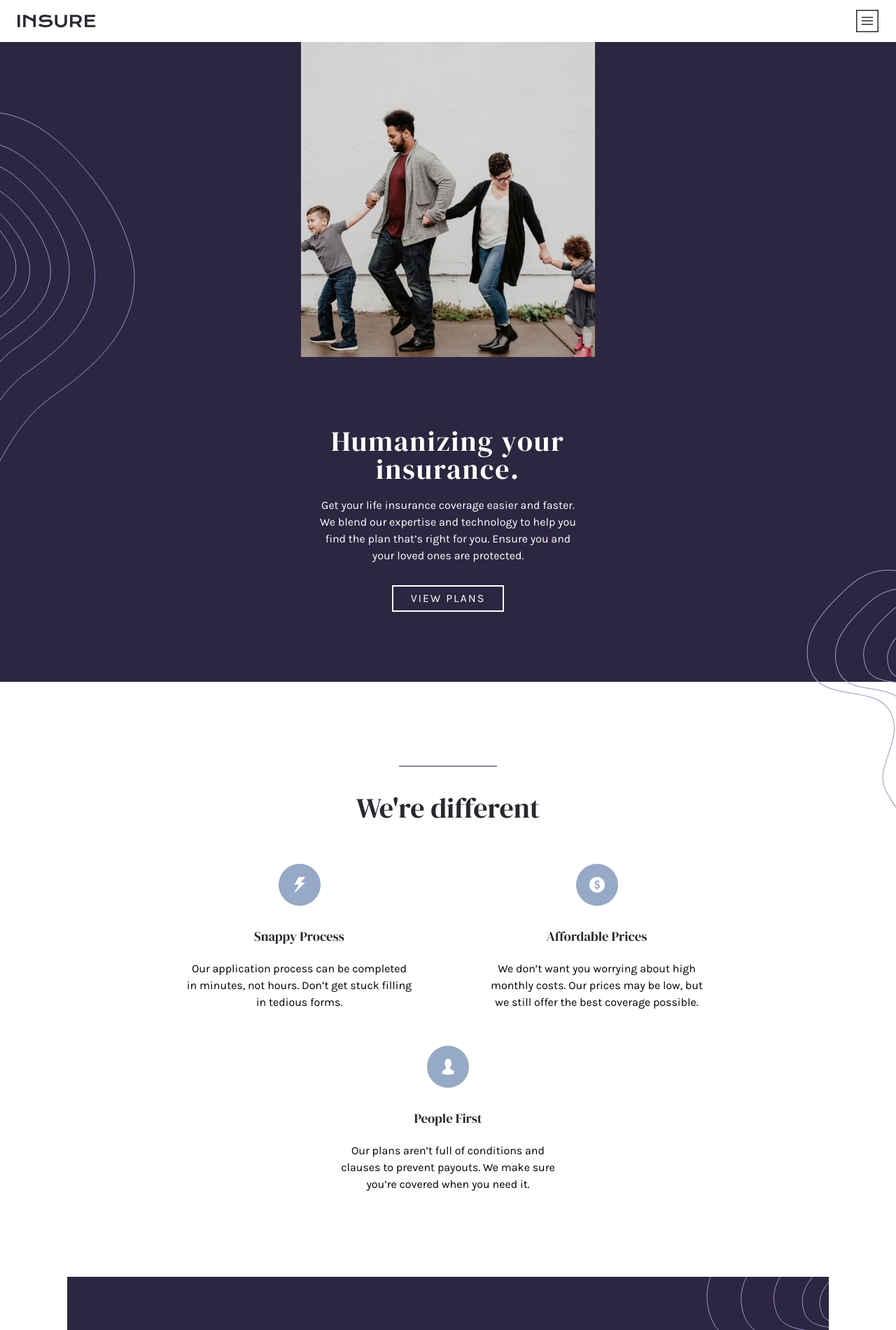
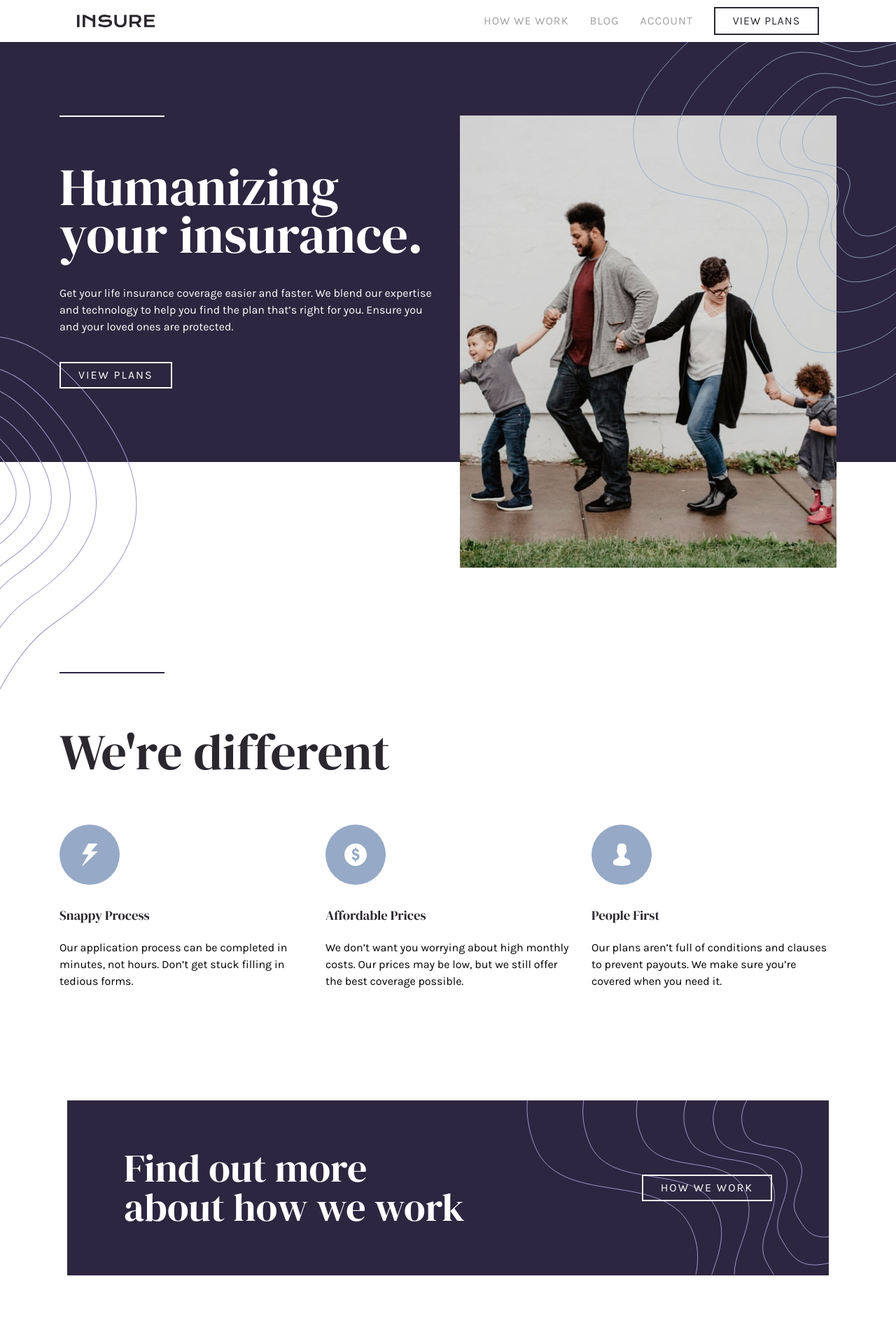
Before and after one commit to SrHatcher/practice-insure-landing-page, a plain HTML site: page index.html in a window 1280 px wide. Shown: the top 1900 px of the page at 70% size. Drawn offline with Linux system fonts and the light colour scheme.

Commit message:
added some media queries more and completed desktop version, now working on hover effects

```diff
--- a/styles/desktop.css
+++ b/styles/desktop.css
@@ -1,486 +1,245 @@
-body{
-    font-size: 1.6rem;
-    font-family: var(--font-text);
-    font-weight: 400;
-}
+header{
+    display: flex;
+    justify-content: center;
+    align-items: center;
 
-header{
-    width: 100%;
-    height: 6rem;
-
-    --state-close: scale(0);
-    --state-open: scale(1);
-    --state-menu: translateX(-100%);
-}
-header:target{
-    --state-close: scale(1);
-    --state-open: scale(0);
-    --state-menu: translateX(0)
 }
 .header__container{
-    position: absolute;
-    display: grid;
-    grid-template-columns: repeat(2, max-content);
-    justify-content: space-between;
-    align-items: center;
-
-    height: 6rem;
-    width: 100%;
-    padding: 0 2.5rem;
-
-    background-color: white;
-    z-index: 3;
+    max-width: 111rem;
 }
-.header__logo{}
 .header__navbar_in{
+    display: unset;
+}
+.header__navbar_out{
     display: none;
 }
-.header__navbar_out{
-    position: fixed;
-    bottom: 0;
-    top: 0;
-    right: 0;
-    left: 0;
-    display: flex;
-    justify-content: center;
-
-    padding-block-start: 10rem;
-
-    background-color: var(--very-dark-violet);
-    transform: var(--state-menu);
-    transition: .3s transform;
-    z-index: 2;
-}
 .header__list{
-    display: flex;
-    align-items: center;
-    flex-flow: column nowrap;
-    gap: 3rem;
-
-    padding: 0;
-    margin: 0;
+    flex-flow: row nowrap;
 }
 .header__item{
-    list-style: none;
-    font-weight: 400;
-    font-size: 2rem;
-    letter-spacing: 0.2rem;
-
-    cursor: pointer;
+    font-size: 1.6rem;
+    letter-spacing: 0.1rem;
 }
 .header__item a{
     text-decoration: none;
 
-    color: white;
+    color: #a0a0a0;
 }
-.header__navbar_out .header__list .header__item:nth-child(4){
+.header__navbar_in .header__list .header__item:nth-child(4){
     display: flex;
     align-items: center;
     justify-content: center;
 
     white-space: nowrap;
-    width: 30rem;
-    height: 5rem;
+    width: 15rem;
+    height: 4rem;
 
-    border: solid 0.2rem white;
+    border: solid 0.2rem var(--very-dark-violet);
+}
+.header__navbar_in .header__list .header__item:nth-child(4) a{
+    color: var(--very-dark-violet);
 }
 
 .header__open, .header__close{
-    grid-column: 2 / 3;
-    grid-row: 1 / 2;
-
-    cursor: pointer;
-    transition: 0.4s transform;
-    z-index: 2;
-}
-
-.header__open{
-    transform: var(--state-open);
-}
-.header__close{
-    transform: var(--state-close);
-}
-
-.header__pattern{
-    position: absolute;
-    bottom: 0;
-    right: 0;
-
-    width: 100%;
-    height: 21.5rem;
-
-    background-image: url('../images/bg-pattern-mobile-nav.svg');
-    background-repeat: no-repeat;
-    background-size: cover;
+    display: none;
 }
 
 
-
-main{
-    display: flex;
-    flex-direction: column;
-}
 .main__firstview{
     position: relative;
     display: flex;
     justify-content: center;
     align-items: center;
 
+    height: 60rem;
+
     background-color: var(--dark-violet);
 }
 .firstview__container{
+    position: relative;
     display: flex;
-    flex-direction: column-reverse;
+    justify-content: flex-start;
+    align-items: end;
+    flex-direction: row;
 
     width: 100%;
-    max-width: 42rem;
-
+    max-width: 111rem;
+    height: 39rem;
 }
 .firstview__line{
-    display: none;
+    position: absolute;
+    top: 0;
+    left: 0;
+    display: inline-block;
+
+    width: 15rem;
+    height: 0.2rem;
+
+    background-color: var(--very-light-gray);
 }
 .firstview__content{
     position: relative;
     display: flex;
-    justify-content: center;
+    justify-content: space-between;
     flex-flow: column nowrap;
-    align-items: center;
+    align-items: start;
 
-    margin-block-start: 10rem;
-    margin-block-end: 10rem;
+    margin-block-start: unset;
+    margin-block-end: unset;
+    width: 54rem;
+    height: 32.2rem;
 }
 .firstview__title{
-    padding: 0 3rem;
+    padding: unset;
 
     font-family: var(--font-headings);
-    font-size: 4rem;
-    letter-spacing: 0.2rem;
-    line-height: 4rem;
-    text-align: center;
+    font-size: 7.5rem;
+    letter-spacing: unset;
+    line-height: 6.8rem;
+    text-align: left;
     font-weight: 400;
 
     color: white;
 }
 .firstview__text{
-    margin-block-start: 2rem;
+    margin-block-start: unset;
+    padding: unset;
 
-    text-align: center;
-    padding: 0 2.5rem;
-    font-weight: 400;
-
-    color: white;
+    text-align: left;
 }
 .firstview__button{
-    margin-block-start: 3rem;
+    margin-block-start: unset;
 }
 .firstview__image_container{
+    position: absolute;
+    top: 0;
+    right: 0;
 
+    width: 53.8rem;
+    height: 64.6rem;
 }
 .firstview__image{
-    position: relative;
-    width: 100%;
-    height: 45rem;
+    height: 100%;
 
-    background-image: url('../images/image-intro-mobile.jpg');
-    background-repeat: no-repeat;
-    background-size: cover;
+    background-image: url('../images/image-intro-desktop.jpg');
 }
 .firstview__pattern{
-    position: absolute;
-    top: 45rem;
-    left: 0;
+    top: 42rem;
 
-    width: 18rem;
-    height: 16rem;
+    width: 20rem;
+    height: 50.6rem;
 
-    background-image: url('../images/bg-pattern-intro-left-mobile.svg');
-    background-repeat: no-repeat;
-    background-size: contain;
+    background-image: url('../images/bg-pattern-intro-left-desktop.svg');
 }
 .firstview__pattern2{
-    position: absolute;
-    bottom: -18.5rem;
-    right: 0;
+    bottom: unset;
+    top: 0;
 
-    width: 12.8rem;
-    height: 34.5rem;
+    width: 43.9rem;
+    height: 51.2rem;
 
-    background-image: url('../images/bg-pattern-intro-right-mobile.svg');
-    background-repeat: no-repeat;
-    background-size: contain;
+    background-image: url('../images/bg-pattern-intro-right-desktop.svg');
+    background-position: right;
+    z-index: 2;
 }
+
+
 .main__secondview{
-    display: flex;
-    justify-content: center;
-    align-items: center;
+    margin-block-start: 30rem;
 }
 
 
 .secondview__container{
-    position: relative;
-    display: flex;
-    flex-direction: column;
-    align-items: center;
+    align-items: flex-start;
 
-    width: 100%;
-    max-width: 111rem;
-    margin-block-start: 12rem;
-    margin-block-end: 12rem;
+    margin-block-start: unset;
+    margin-block-end: unset;
 }
 .secondview__line{
-    position: absolute;
-    top: 0;
-    display: block;
+    left: 0;
 
-    width: 14rem;
-    height: 0.1rem;
-
-    background-color: var(--dark-violet);
+    width: 15rem;
+    height: 0.2rem;
 }
 .secondview__title{
-    margin-block-start: 3rem;
+    margin-block-start: 6rem;
 
-    font-family: var(--font-headings);
-    font-size: 4rem;
-    font-weight: 400;
-
-    color: var(--very-dark-violet);
+    font-size: 7.2rem;
+}
+.secondview__items_container{
+    justify-content: space-between;
+    gap: 0;
 
 }
-.secondview__items_container{
-    display: flex;
-    align-items: center;
-    justify-content: center;
-    flex-flow: row wrap;
-    gap: 5rem;
+.secondview__item{
+    align-items: flex-start;
 
-    width: 100%;
-    margin-block-start: 5rem;
-}
-.secondview__item{
-    display: flex;
-    align-items: center;
-    justify-content: center;
-    flex-direction: column;
-
-    padding: 0 2.5rem;
-    max-width: 37.5rem;
+    padding: unset;
+    max-width: 35rem;
 }
 .item__image{
-    margin-block-end: 3rem;
-
-    width: 6rem;
-    height: 6rem;
-
-    background-size: contain;
-    background-repeat: no-repeat;
-
-}
-.item__title{
-    font-family: var(--font-headings);
-    font-weight: 400;
-
-    color: var(--very-dark-violet);
+    width: 8.6rem;
+    height: 8.6rem;
 }
 .item__text{
-    margin-block-start: 2rem;
-
-    text-align: center;
+    text-align: left;
 }
 
-
 .main__thirdview{
-    display: flex;
-    align-items: center;
-    justify-content: center;
-
-    margin-block-end: 12rem;
+    margin-block-start: 15.8rem;
+    margin-block-end: 15rem;
 }
 .thirdview__container{
-    position: relative;
-    display: flex;
-    justify-content: center;
-    align-items: center;
-    flex-direction: column;
-    gap: 4rem;
+    justify-content: space-between;
+    flex-direction: row;
 
-    width: 85%;
-    height: 34.5rem;
-    padding: 0 3rem;
-
-    background-color: var(--dark-violet);
+    height: 25rem;
+    padding: 0 8.1rem;
 }
 .thirdview__title{
-    position: relative;
+    width: 49rem;
 
-    font-family: var(--font-headings);
-    font-weight: 400;
-    font-size: 3.5rem;
-    line-height: 4rem;
-    text-align: center;
+    font-size: 5.6rem;
+    line-height: 5.6rem;
+    text-align: left;
+}
+.thirdview__pattern{
+    width: 43.2rem;
+    height: 100%;
 
-    color: white;
-}
-.thirdview__button{
-    position: relative;
-}
-
-.thirdview__pattern{
-    position: absolute;
-    top: 0;
-    right: 0;
-
-    width: 17.5rem;
-    height: 31.7rem;
-
-    background-image: url('../images/bg-pattern-how-we-work-mobile.svg');
-    background-repeat: no-repeat;
-    background-size: contain;
+    background-image: url('../images/bg-pattern-how-we-work-desktop.svg');
 }
 
 footer{
-    position: relative;
-    display: flex;
-    justify-content: center;
-    align-items: center;
-
-    padding: 8rem 0;
-    width: 100%;
-
-    background-color: var(--very-light-gray);
+    padding: unset;
+    height: 39.3rem;
 }
 .footer__pattern{
-    position: absolute;
-    top: 0;
-    left: 0;
+    width: 53.1rem;
+    height: 23rem;
 
-    width: 100%;
-    height: 17.2rem;
-
-    background-image: url('../images/bg-pattern-footer-mobile.svg');
-    background-size: contain;
-    background-repeat: no-repeat;
+    background-image: url('../images/bg-pattern-footer-desktop.svg');
 }
 .footer__container{
-    display: flex;
-    flex-direction: column;
-    align-items: center;
-
-    width: 85%;
+    width: 111rem;
 }
 .footer__header{
-    position: relative;
-    display: flex;
-    flex-direction: column;
-    align-items: center;
-    gap: 3rem;
-
-    width: 100%;
-    padding: 0 0 4rem 0;
-
-    border-bottom: solid 0.1rem #857f89;
-}
-.footer__logo{}
-.footer__social_container{
-    display: flex;
-    gap: 1.5rem;
-}
-.footer__social_link{
-    text-decoration: none;
-
-    color: #857f89;
+    flex-direction: row;
+    justify-content: space-between;
 }
 .footer__body{
-    position: relative;
-    display: flex;
-    justify-content: center;
-    align-items: center;
-    flex-flow: row wrap;
-    column-gap: 30rem;
-    row-gap: 4rem;
-
-    margin-block-start: 4rem;
+    justify-content: space-between;
+    column-gap: unset;
+    width: 100%;
 }
 .footer__list_container{
-    display: flex;
-    align-items: center;
-    flex-direction: column;
-    justify-content: center;
-
-}
-.footer__title{
-    font-weight: 700;
-
-    color: #857f89;
+    align-items: start;
+    width: 25%;
 }
 .footer__list{
-    display: flex;
-    align-items: center;
-    justify-content: center;
-    flex-direction: column;
-    gap: 0.5rem;
-
-    padding: 0;
-    margin: 0;
-    margin-block-start: 2rem;
-
-    font-weight: 700;
-}
-.footer__item{
-    list-style: none;
+    align-items: start;
+    gap: 1rem;
 }
 .footer__item a{
-    text-decoration: none;
-
-    color: var(--very-dark-violet);
+    letter-spacing: 0.15rem;
 }
-
-.button{
-    display: flex;
-    align-items: center;
-    justify-content: center;
-
-    width: auto;
-    height: 3.8rem;
-    padding: 0 2.5rem;
-
-    letter-spacing: 0.2rem;
-
-    border: solid 0.2rem white;
-    background-color: transparent;
-    color: white;
-}
-.snappy{
-    background-image: url('../images/icon-snappy-process.svg');
-}
-.affordable{
-    background-image: url('../images/icon-affordable-prices.svg');
-}
-.people{
-    background-image: url('../images/icon-people-first.svg');
-}
-
-@media screen and (min-width: 480px){
-    .firstview__image{
-        background-image: url('../images/image-intro-desktop.jpg');
-    }
-    .firstview__pattern{
-        position: absolute;
-        top: 10rem;
-        left: 0;
-
-        width: 20rem;
-        height: 50rem;
-
-        background-image: url('../images/bg-pattern-intro-left-desktop.svg');
-        background-repeat: no-repeat;
-        background-size: contain;
-        z-index: 0;
-    }
-}
-
-@media screen and (min-width: 500px) {
-    .footer__body{
-        column-gap: 15rem;
-    }
-}
--- a/styles/mobile.css
+++ b/styles/mobile.css
@@ -76,7 +76,6 @@ header:target{
     background-color: white;
     z-index: 3;
 }
-.header__logo{}
 .header__navbar_in{
     display: none;
 }
@@ -217,9 +216,6 @@ main{
 }
 .firstview__button{
     margin-block-start: 3rem;
-}
-.firstview__image_container{
-
 }
 .firstview__image{
     position: relative;
@@ -425,7 +421,6 @@ footer{
 
     border-bottom: solid 0.1rem #857f89;
 }
-.footer__logo{}
 .footer__social_container{
     display: flex;
     gap: 1.5rem;
@@ -526,6 +521,56 @@ footer{
 
 @media screen and (min-width: 500px) {
     .footer__body{
-        column-gap: 15rem;
+        column-gap: 10rem;
     }
 }
+
+@media screen and (min-width: 600px) {
+    .footer__body{
+        column-gap: 20rem;
+    }
+}
+
+@media screen and (min-width: 750px){
+    .header__open, .header__close{
+        display: none;
+    }
+    .header__list{
+        flex-flow: row nowrap;
+    }
+    .header__item{
+        font-size: 1.6rem;
+        letter-spacing: 0.1rem;
+    }
+    .header__item a{
+        text-decoration: none;
+
+        color: #a0a0a0;
+    }
+    .header__navbar_in .header__list .header__item:nth-child(4){
+        display: flex;
+        align-items: center;
+        justify-content: center;
+
+        white-space: nowrap;
+        width: 15rem;
+        height: 4rem;
+
+        border: solid 0.2rem var(--very-dark-violet);
+    }
+
+    .header__navbar_in .header__list .header__item:nth-child(4) a{
+        color: var(--very-dark-violet);
+    }
+
+    .header__navbar_in{
+        display: unset;
+    }
+    .header__navbar_out{
+        display: none;
+    }
+
+    .footer__body{
+        column-gap: 7rem;
+    }
+}
```
Also changed, not shown: index.html (+1 -1 lines).
